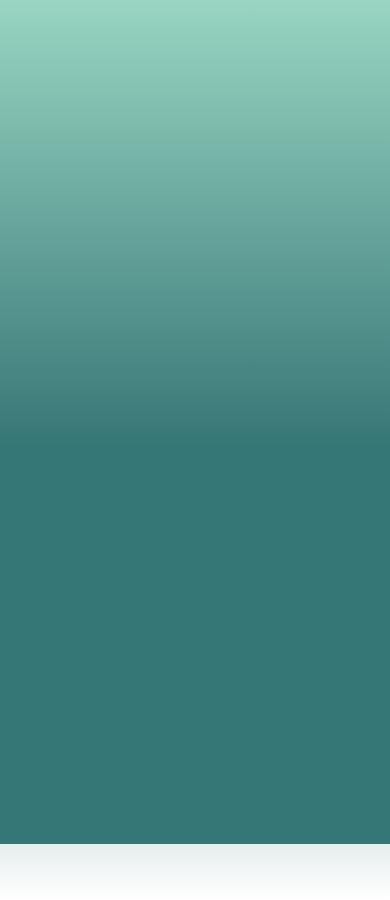
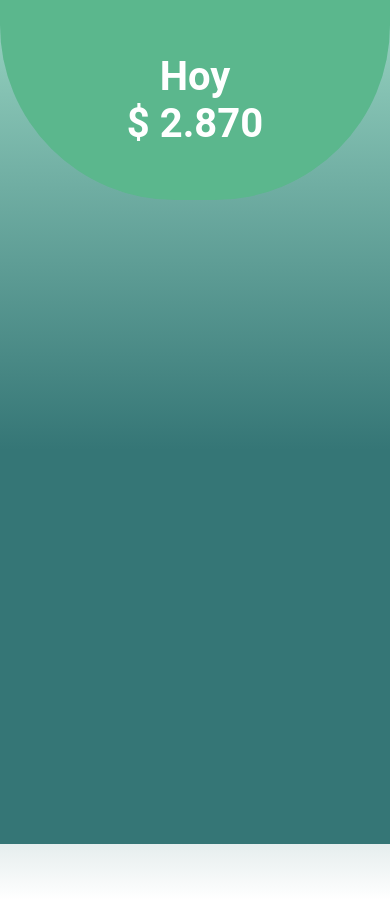
Before and after one commit to lotar94/app-gastos-hormiga, a React Native app: screen / in a window 390 px wide. Built offline with nearby package versions, Linux system fonts and the light colour scheme.

Commit message:
Se Genera componente de gasto diario

```diff
--- a/App.js
+++ b/App.js
@@ -1,24 +1,22 @@
 import React from 'react';
 import { StyleSheet, Text, View } from 'react-native';
 import { LinearGradient } from 'expo-linear-gradient';
+import DiarySpend from './components/DiarySpend'
 
 export default function App() {
   return (
     <View style={styles.container}>
 
-       <LinearGradient
-      //  99D5C2
-      //  77AAA5
-      //  417E7E
-          colors={['#99D5C2', '#357676', 'transparent']}
-          style={{
-            position: 'absolute',
-            left: 0,
-            right: 0,
-            top: 0,
-            height: 900,
-          }}
-        />
+      <LinearGradient
+      colors={['#99D5C2', '#357676', 'transparent']}
+      style={styles.gradient}
+      >
+        <DiarySpend amount={"2.870"}></DiarySpend>
+
+
+      </LinearGradient>
+
+
     </View>
   );
 }
@@ -30,4 +28,14 @@ const styles = StyleSheet.create({
     alignItems: 'center',
     justifyContent: 'center',
   },
+  texto: {
+    fontSize: 50
+  },
+  gradient: {
+    position: 'absolute',
+    left: 0,
+    right: 0,
+    top: 0,
+    height: 900,
+  }
 });
--- a/components/DiarySpend.js
+++ b/components/DiarySpend.js
@@ -0,0 +1,47 @@
+import React, { Component } from 'react'
+import { View , Text, StyleSheet } from 'react-native'
+
+export default class DiarySpend extends Component {
+    render() {
+        const { amount } = this.props
+
+        return (
+        <View style={styles.container}>
+            <View style={styles.box} >
+            <Text style={styles.text}>
+                Hoy
+            </Text>
+            <Text style={styles.text}>
+                $ {amount}
+            </Text>
+            </View>
+
+        </View>
+        )
+    }
+}
+
+
+const styles = StyleSheet.create({
+  container: {
+    flex: 1,
+    justifyContent: 'flex-start',
+    alignItems: 'center',
+  },
+  box: {
+    justifyContent: 'center',
+    alignItems: 'center',
+    width: '100%',
+    height: 200,
+    backgroundColor: '#5BB78D',
+    borderBottomLeftRadius: 175,
+    borderBottomRightRadius: 175
+  },
+  text: {
+    color: 'white',
+    fontSize: 40,
+    fontWeight: "bold",
+    fontFamily: 'Roboto'
+
+  }
+})
```
